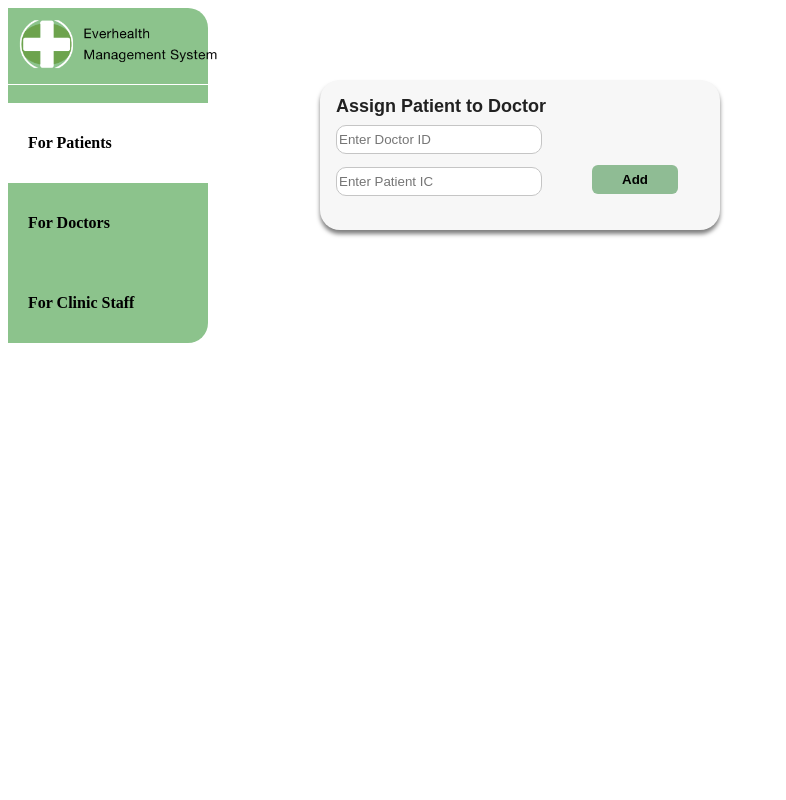
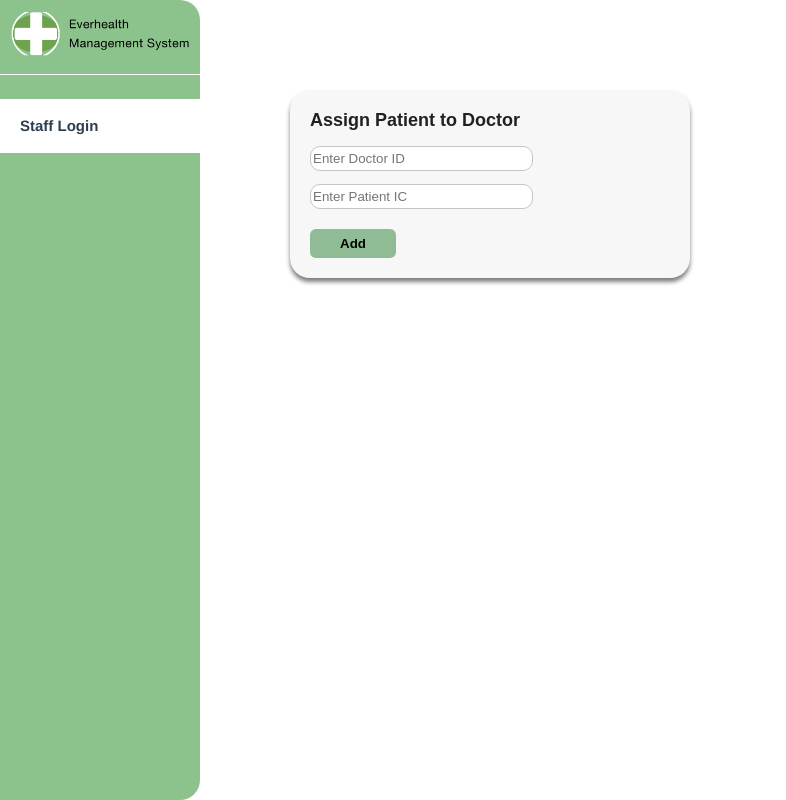
Before and after one commit to BT3103AppDev1/final-project-l1-final-project-group-8, a Vue app in the folder bt3103_proj/: page / in a window 1280 px wide. Shown: the whole page, without its empty margins (0-786 px from the left). Built offline with nearby package versions, Linux system fonts and the light colour scheme.

Commit message:
Updated login fields and patient to doc
- fixed sidebar height
- amended sidebar selection to only display staff login
- fixed (amended) assign patient to doc form
- added login fields

```diff
--- a/bt3103_proj/src/App.vue
+++ b/bt3103_proj/src/App.vue
@@ -1,22 +1,47 @@
-<script setup>
+<template>
+  <div>
+    <div id="app-container">
+      <!--<Appointment_form/>-->
+      <div class="login-sidebar-container"><login_sidebar/></div>
+      <div class="main-page-elements"><AssignPatient/></div>
+      <!-- <div class="main-page-elements"><LoginFields/></div> -->
+    </div>
+  </div>
+</template>
+
+<script>
 import login_sidebar from './components/login_sidebar.vue'
-import Appointment_form from './components/Appointment_form.vue'
-import Patient_edit from './components/Patient_edit.vue'
+// import Appointment_form from './components/Appointment_form.vue'
+// import Patient_edit from './components/Patient_edit.vue'
 import AssignPatient from './components/AssignPatient.vue'
+import LoginFields from './components/LoginFields.vue'
+
+export default {
+  components: {
+    login_sidebar,
+    AssignPatient,
+    LoginFields
+  }
+}
 </script>
 
-<template>
-  <login_sidebar/>
-  <!--<Appointment_form/>-->
-  <AssignPatient/>
+<style scoped>
+/* body {
 
-</template>
+} */
 
-<style>
-#patientBlock {
-  background-color: white;
-  p {
-    font-weight: bold;
-  }
+#app-container {
+    display: flex;
+    height: 100vh;
+}
+
+.login-sidebar-container {
+    display: block;
+}
+
+.main-page-elements {
+    display: block;
+    padding-left: 6em;
+    padding-top: 6em;
 }
 </style>
--- a/bt3103_proj/src/assets/main.css
+++ b/bt3103_proj/src/assets/main.css
@@ -1,4 +1,4 @@
-
+@import './base.css';
 
 #app {
   height: 100%
@@ -6,4 +6,5 @@
 
 body {
   height: 100vh;
+  font-family: "Helvetica";
 }
--- a/bt3103_proj/src/components/AssignPatient.vue
+++ b/bt3103_proj/src/components/AssignPatient.vue
@@ -5,15 +5,20 @@
             <div id = "Title">
                 Assign Patient to Doctor
             </div>
+
+            <div id="searchContainer">
                 <div id = "searchBar">
                     <form action="">
-                        <input type="text" name="docID" id="docID" placeholder="Enter Doctor ID">
-                        <input type="text" name="patID" id="patID" placeholder="Enter Patient IC">
+                            <input type="text" name="docID" id="docID" placeholder="Enter Doctor ID" size="25">
+                            <input type="text" name="patID" id="patID" placeholder="Enter Patient IC" size="25">
                     </form>
                 </div>
+
                 <div id = "searchButt">
                     <button id = "searchButton" type="button">Add</button>
                 </div>
+            </div>
+
         </div>
     </div>
 
@@ -34,26 +39,18 @@
 </template>
 
 <style scoped>
-#mega {
-    position: absolute;
-    left: 20em;
-    top:5em;
-}
-
 #rectangle {
-    height: 150px;
+    /* height: 150px; */
     width: 400px;
     background: #F7F7F7;
     border-radius: 20px;
     box-shadow: 0px 4px 4px rgba(0, 0, 0, 0.50);
-
+    padding: 20px;
 }
 
-#content {
-    left:1em;
-    top:1em;
-    position: relative;
-}
+/* #content {
+    margin: 20px;
+} */
 
 #Title {
     color: #212121;
@@ -63,11 +60,11 @@
     line-height: 21px;
     word-wrap: break-word;
     font-weight:600;
+    margin-bottom: 15px;
 }
 
 #searchBar {
-    position: relative;
-    top: 0.5em;
+    margin: 10px 0 20px 0
 }
 
 #patID {
@@ -75,7 +72,8 @@
     border-radius: 10px;
     border: 1px #C5C5C5 solid;
     height: 25px;
-    width: 200px;
+    /* width: 200px; */
+
 }
 
 #docID {
@@ -83,14 +81,9 @@
     border-radius: 10px;
     border: 1px #C5C5C5 solid;
     height: 25px;
-    width: 200px;
+    /* width: 200px; */
     margin-bottom: 1em;
-}
-
-#searchButt {
-    position: relative;
-    left: 16rem;
-    bottom: 1.44rem;
+    margin-right: 20px;
 }
 
 #searchButton {
--- a/bt3103_proj/src/components/HelloWorld.vue
+++ b/bt3103_proj/src/components/HelloWorld.vue
@@ -1,4 +1,4 @@
-<script setup>
+<!-- <script setup>
 defineProps({
   msg: {
     type: String,
@@ -41,4 +41,4 @@ h3 {
     text-align: left;
   }
 }
-</style>
+</style> -->
--- /dev/null
+++ b/bt3103_proj/src/components/LoginFields.vue
@@ -0,0 +1,72 @@
+<template>
+    <div id="formWrapper">
+        <p id="errorMsg">Credentials cannot be verified. Please try again</p>
+
+        <form id="form">
+            <div class="inputWrapper"><input class="textBox" type="text" size="50" placeholder="Placeholder; need to change"></div>
+            <div class="inputWrapper"><input class="textBox" type="text" size="50" placeholder="Password"></div>
+            <br>
+            <button id = "saveButton" type="button" v-on:click="">Log in</button>
+        </form>
+    </div>
+
+    <br>
+
+    <div style="height:1px; background-color: lightgray;"></div>
+
+    <br>
+
+    <p id="forgotPW" style="color: blue; text-decoration: underline;">Forgot your password?</p>
+
+</template>
+
+<script>
+export default {
+    name: "LoginFields",
+
+    // props: {
+    //     topText: String
+    // },
+}
+
+</script>
+
+<style>
+#errorMsg {
+    color: red;
+}
+
+#formWrapper {
+    display: block;
+}
+
+#form{
+    display: block;
+    text-align: left;
+    padding: 5px;
+    /* border: 1px solid red; */
+}
+
+.inputWrapper{
+    /* display: block; */
+    /* width: 45%; */
+    text-align: left;
+    padding: 10px 10px 10px 0;
+    /* border: 1px solid blue; */
+}
+
+.textBox {
+    padding: 10px;
+    border: 1px solid gray;
+    border-radius: 5px;
+}
+
+#saveButton {
+    background-color: rgb(140, 195, 140);
+    padding: 10px 15px 10px 15px;
+    text-align: center;
+    color: white;
+    font-weight: bold;
+    border-radius: 5px;
+}
+</style>
--- a/bt3103_proj/src/components/login_sidebar.vue
+++ b/bt3103_proj/src/components/login_sidebar.vue
@@ -5,9 +5,7 @@
 
         <br>
 
-        <div id="patientBlock"><p>For Patients</p></div>
-        <div id="doctorBlock"><p>For Doctors</p></div>
-        <div id="clinicBlock"><p>For Clinic Staff</p></div>
+        <div id="patientBlock"><p>Staff Login</p></div>
     </div>
 </template>
 
@@ -18,8 +16,16 @@ export default {
 </script>
 
 <style scoped>
+#patientBlock {
+  background-color: white;
+  p {
+    font-weight: bold;
+  }
+}
+
 body {
-    height: 100%
+    font-family: "Helvetica";
+    height: 100%;
 }
 
 #clinic_logo {
@@ -35,6 +41,8 @@ body {
     height: 100%;
     top: 0;
     left: 0;
+
+    overflow-y: auto;
 }
 
 #lineDiv {
@@ -42,9 +50,7 @@ body {
     height: 1px;
 }
 
-#patientBlock,
-#doctorBlock,
-#clinicBlock {
+#patientBlock {
     text-align: left;
     padding-top: 15px;
     padding-bottom: 15px;
--- a/bt3103_proj/src/main.js
+++ b/bt3103_proj/src/main.js
@@ -1,4 +1,4 @@
-//import './assets/main.css'
+import './assets/main.css'
 import './assets/sass/style.scss'
 
 import { createApp } from 'vue'
--- a/bt3103_proj/src/views/Home.vue
+++ b/bt3103_proj/src/views/Home.vue
@@ -6,6 +6,6 @@
 
 </script>
 
-<style>
+<style scoped>
 
 </style>
```
Lines whose indentation alone changed are shown as unchanged.
